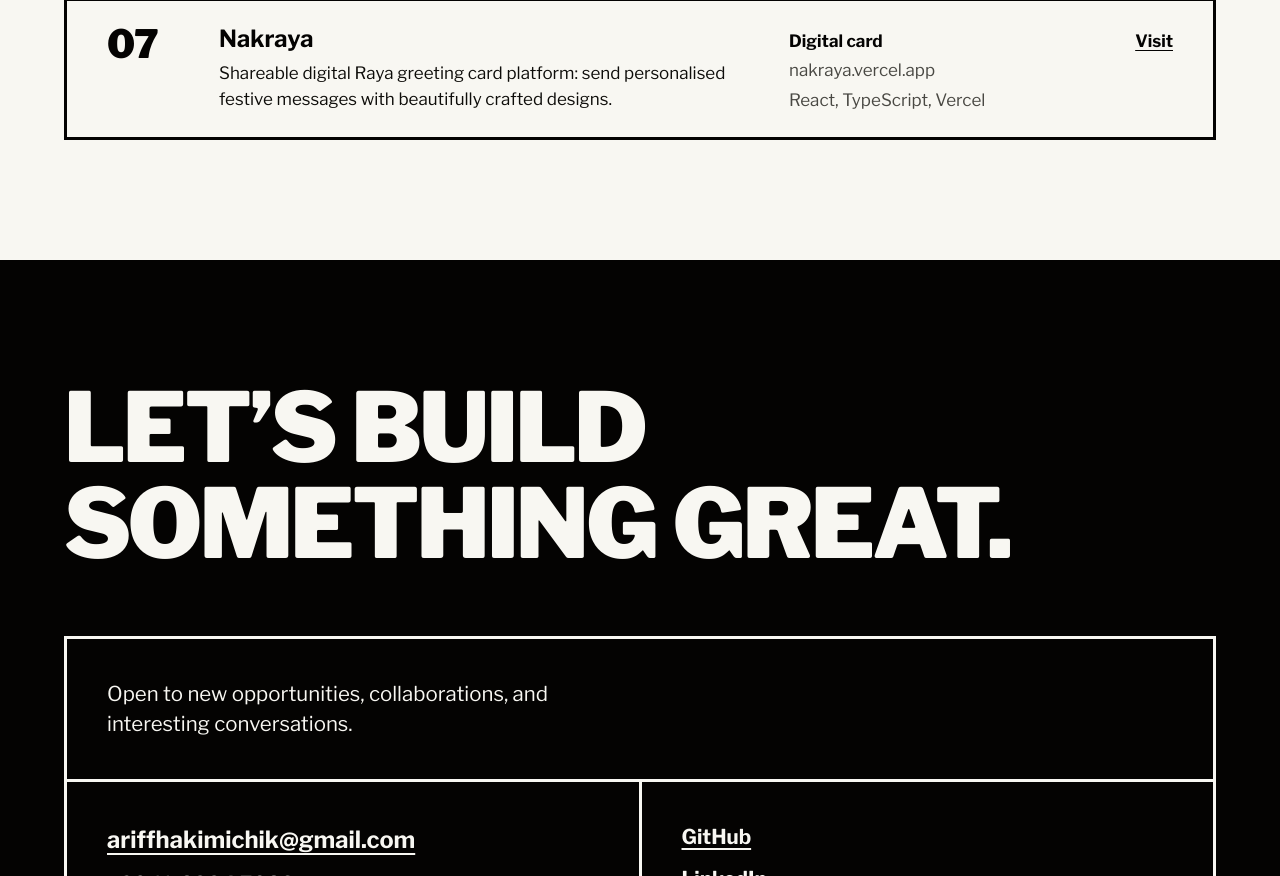
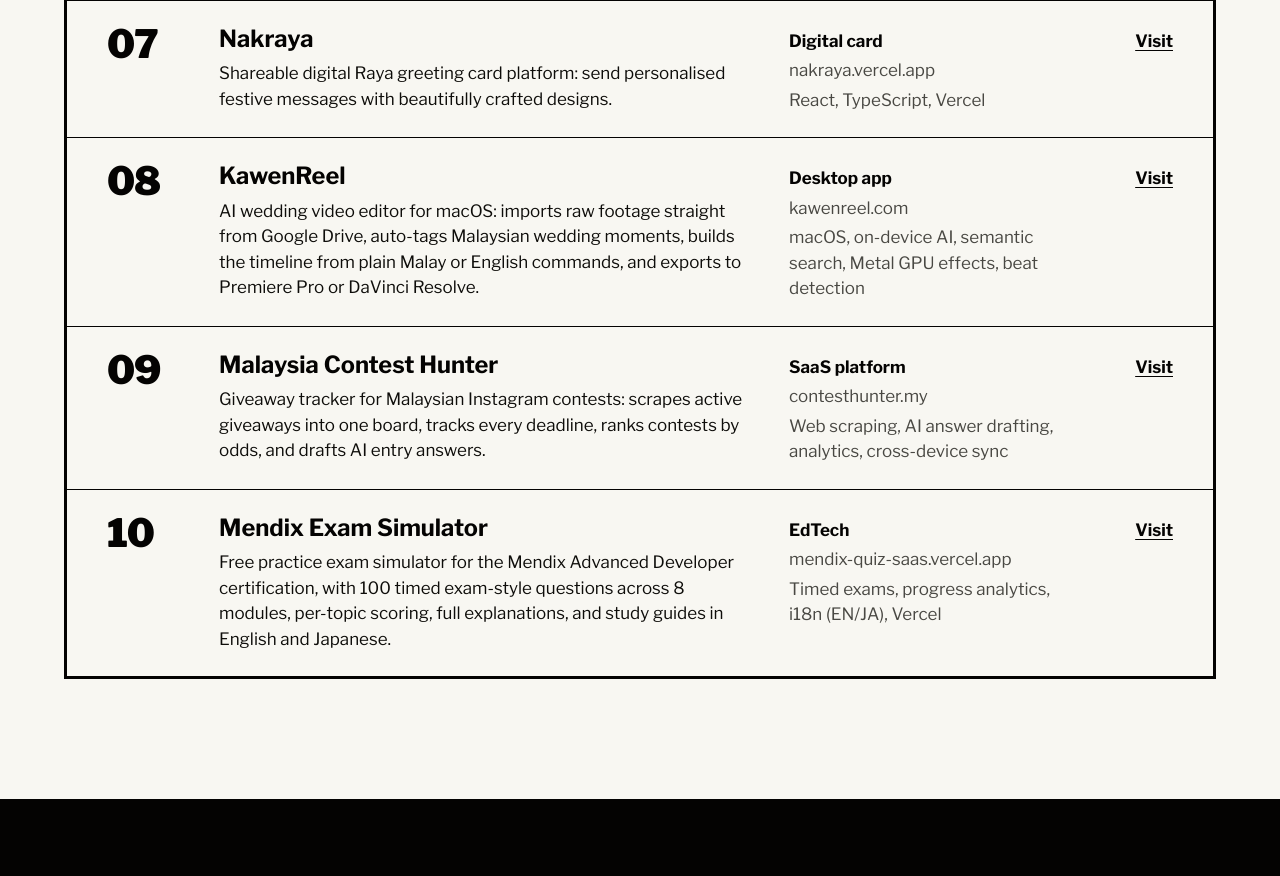
Before and after one commit to Ariffkmy/ariff-personal-website, a plain HTML site: page index.html in a window 1280 px wide. Shown: the part 5053-5929 px from the top of the page. Drawn offline with nearby package versions, Linux system fonts and the light colour scheme; files whose address does not match are found by name.

Commit message:
Add KawenReel, Contest Hunter and Mendix Exam Simulator to freelance projects
Co-Authored-By: Claude Opus 5.5 <noreply@anthropic.com>
Claude-Session: https://claude.ai/code/session_01Foek6gcdwtWMXeaWhD2Cea

```diff
--- a/index.html
+++ b/index.html
@@ -270,7 +270,7 @@
         <div class="project-group">
           <div class="project-group-header">
             <h3 class="project-group-title">Freelance projects</h3>
-            <p class="project-group-meta">7 products, all live</p>
+            <p class="project-group-meta">10 products, all live</p>
           </div>
           <ol class="work-index work-index--links">
             <li>
@@ -378,6 +378,51 @@
                 <span class="project-visit">Visit</span>
               </a>
             </li>
+            <li>
+              <a class="work-row" href="https://kawenreel.com" target="_blank" rel="noopener">
+                <span class="project-idx num">08</span>
+                <span class="work-main">
+                  <span class="project-name">KawenReel</span>
+                  <span class="project-desc">AI wedding video editor for macOS: imports raw footage straight from Google Drive, auto-tags Malaysian wedding moments, builds the timeline from plain Malay or English commands, and exports to Premiere Pro or DaVinci Resolve.</span>
+                </span>
+                <span class="work-meta">
+                  <span class="project-category">Desktop app</span>
+                  <span class="project-domain">kawenreel.com</span>
+                  <span class="project-stack">macOS, on-device AI, semantic search, Metal GPU effects, beat detection</span>
+                </span>
+                <span class="project-visit">Visit</span>
+              </a>
+            </li>
+            <li>
+              <a class="work-row" href="https://contesthunter.my" target="_blank" rel="noopener">
+                <span class="project-idx num">09</span>
+                <span class="work-main">
+                  <span class="project-name">Malaysia Contest Hunter</span>
+                  <span class="project-desc">Giveaway tracker for Malaysian Instagram contests: scrapes active giveaways into one board, tracks every deadline, ranks contests by odds, and drafts AI entry answers.</span>
+                </span>
+                <span class="work-meta">
+                  <span class="project-category">SaaS platform</span>
+                  <span class="project-domain">contesthunter.my</span>
+                  <span class="project-stack">Web scraping, AI answer drafting, analytics, cross-device sync</span>
+                </span>
+                <span class="project-visit">Visit</span>
+              </a>
+            </li>
+            <li>
+              <a class="work-row" href="https://mendix-quiz-saas.vercel.app" target="_blank" rel="noopener">
+                <span class="project-idx num">10</span>
+                <span class="work-main">
+                  <span class="project-name">Mendix Exam Simulator</span>
+                  <span class="project-desc">Free practice exam simulator for the Mendix Advanced Developer certification, with 100 timed exam-style questions across 8 modules, per-topic scoring, full explanations, and study guides in English and Japanese.</span>
+                </span>
+                <span class="work-meta">
+                  <span class="project-category">EdTech</span>
+                  <span class="project-domain">mendix-quiz-saas.vercel.app</span>
+                  <span class="project-stack">Timed exams, progress analytics, i18n (EN/JA), Vercel</span>
+                </span>
+                <span class="project-visit">Visit</span>
+              </a>
+            </li>
           </ol>
         </div>
       </div>
```
